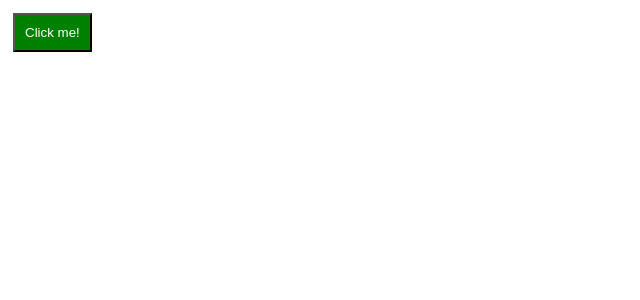
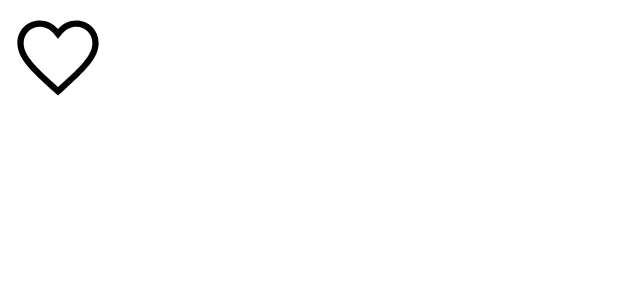
Before and after one commit to syntaxtrash/legendary-pancake, a React (Vite) app in the folder front-end/: page / in a window 1280 px wide. Shown: the top 300 px of the page, without its empty margins (0-640 px from the left). Built offline with nearby package versions, Linux system fonts and the light colour scheme.

Commit message:
button toggle exercise

```diff
--- a/front-end/src/App.tsx
+++ b/front-end/src/App.tsx
@@ -1,9 +1,9 @@
-import Button from "./components/Button";
+import Like from "./components/Like";
 
 function App() {
   return (
     <>
-      <Button onClick={() => console.log("clicked!")}>Click me!</Button>
+      <Like />
     </>
   );
 }
--- /dev/null
+++ b/front-end/src/components/Like.tsx
@@ -0,0 +1,20 @@
+import { useState } from "react";
+import { IoMdHeart } from "react-icons/io";
+import { IoMdHeartEmpty } from "react-icons/io";
+
+const Like = () => {
+  const [isActive, setIsActive] = useState(false);
+
+  const toggle = () => {
+    setIsActive(!isActive);
+    console.log("clicked!");
+  };
+
+  return isActive ? (
+    <IoMdHeart size="100px" color="red" onClick={toggle} />
+  ) : (
+    <IoMdHeartEmpty size="100px" onClick={toggle} />
+  );
+};
+
+export default Like;
```
